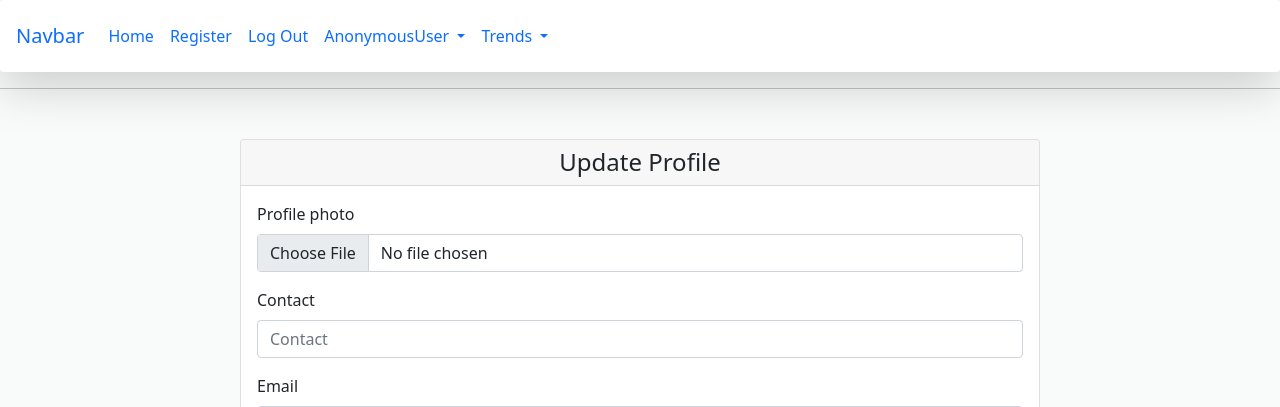
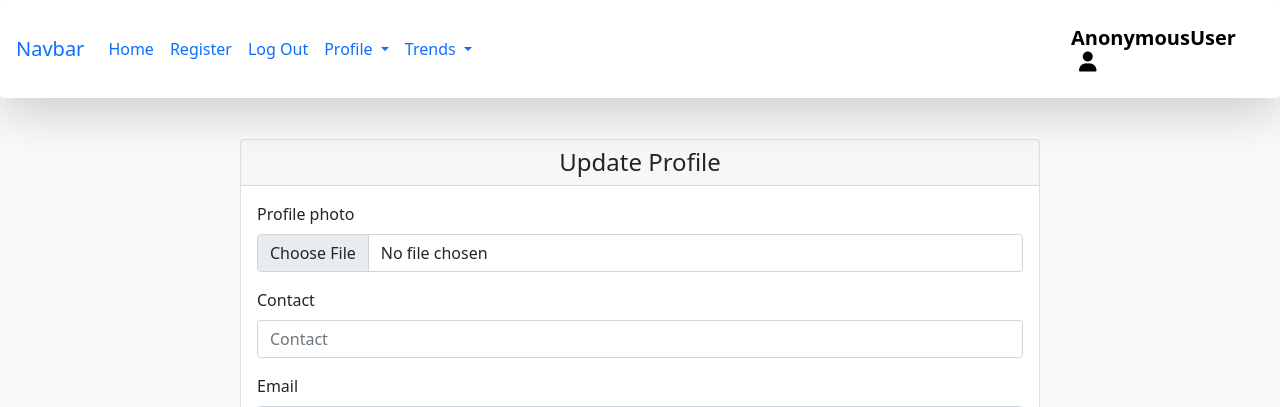
Before and after one commit to SayiaFelix/Mtaa-HOOD, a Django app: page /update/profile in a window 1280 px wide. Shown: the top 407 px of the page. Run offline with Django 3.2, Linux system fonts and the light colour scheme; data that the repository does not hold is empty; some libraries are stand-ins or nearby versions; some web fonts are replaced.

Commit message:
fixing error on post templates

```diff
--- a/mtaaHud/templates/navbar.html
+++ b/mtaaHud/templates/navbar.html
@@ -18,7 +18,7 @@
 
       <li class="nav-item dropdown">
         <a class="nav-link dropdown-toggle" href="/profile/{{user.id}}" id="navbarDropdownMenuLink" data-toggle="dropdown" aria-haspopup="true" aria-expanded="false">
-          {{user}}
+         Profile
         </a>
         <div class="dropdown-menu" aria-labelledby="navbarDropdownMenuLink">
           <a class="dropdown-item" href="/profile/{{user.id}}">Profile</a>
@@ -38,4 +38,7 @@
       </li>
     </ul>
   </div>
+   <div class="col-2" >
+        <h5 style="margin-top: 10px; float:right;"> <a class="" href="/profile/{{user.id}}" style="text-decoration: none; font-weight: bold; margin-top:10px;color:black;"  title="User">{{user}} <i class="fa-solid fa-user ml-2"></i></a></h5>
+    </div>
 </nav>
```
